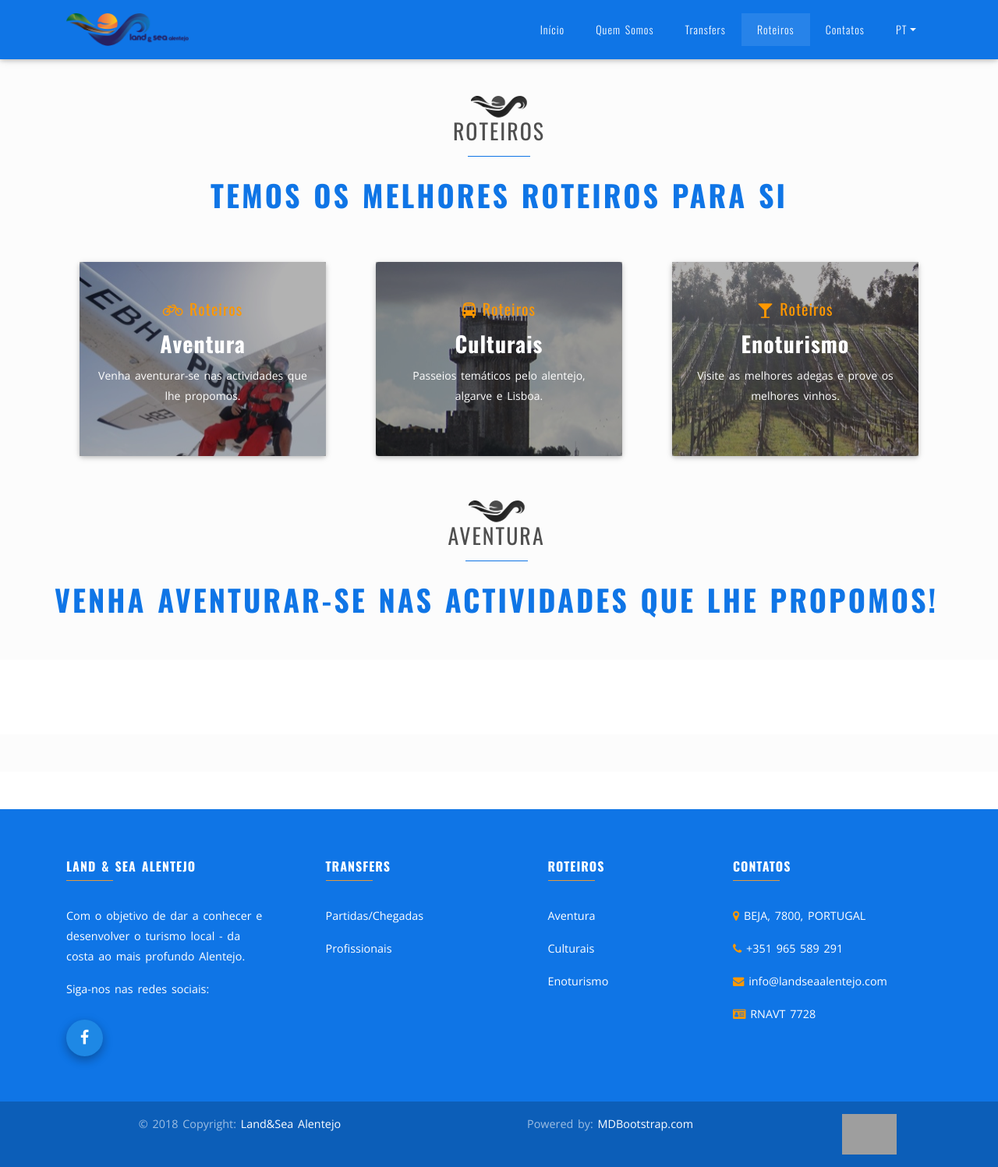
After one commit to nmilho/lsa, a PHP site: page /pt/tours/index.php in a window 1280 px wide. The commit adds this page. Shown: the whole page at 78% size. Run offline with PHP 8.4, Linux system fonts and the light colour scheme; grey boxes are pictures that could not be loaded.

Commit message:
[WIP] tours structure

```diff
--- a/css/style.css
+++ b/css/style.css
@@ -209,3 +209,30 @@ section .titlenoimg:after {
 .dropdown-menu {
     min-width: 4rem;
 }
+
+
+#toursindex .nav-tabs .nav-link.active {
+    color: inherit;
+    background-color: transparent;
+    border-color: transparent;
+}
+
+
+#toursindex .nav-tabs .nav-link:focus,
+#toursindex .nav-tabs .nav-link:hover {
+    border-color: transparent;
+}
+
+#toursindex .nav-tabs .nav-link:focus .rgba-black-light,
+#toursindex .nav-tabs .nav-link:hover .rgba-black-light {
+    background-color: rgba(0,0,0,0);
+}
+
+#toursindex .nav-tabs {
+    border-bottom: 0px none;
+}
+
+#toursindex .nav-tabs .nav-link.active .card {
+	box-shadow: 0 2px 18px 0 rgba(0,0,0,.16), 0 2px 23px 0 rgba(0,0,0,0.22);
+	zoom: 1.05;
+}
--- /dev/null
+++ b/pt/tours/index.php
@@ -0,0 +1,514 @@
+<!DOCTYPE html>
+<html lang="pt">
+
+<head>
+    <meta charset="utf-8">
+    <meta name="viewport" content="width=device-width, initial-scale=1, shrink-to-fit=no">
+    <meta http-equiv="x-ua-compatible" content="ie=edge">
+    <title>Land&Sea Alentejo | Roteiros: Aventura, Cultura e Enoturismo</title>
+
+    <meta name="description" content="Passeios por Lisboa, Beja, Évora, e Algarve. Turismo, cultura, aventura, vinho pelo Alentejo.">
+
+    <link rel="canonical" href="http://www.landseaalentejo.com/">
+
+<!--
+    <link rel="alternate" hreflang="en" href="http://www.landseaalentejo.com/en/">
+    <link rel="alternate" hreflang="pt" href="http://www.landseaalentejo.com/pt/">
+-->
+
+    <meta property="og:locale" content="pt_PT">
+    <meta property="og:site_name" content="Land and Sea Alentejo">
+    <meta property="og:title" content="Land&Sea Alentejo | Roteiros: Aventura, Cultura e Enoturismo">
+    <meta property="og:url" content="http://www.landseaalentejo.com/">
+    <meta property="og:type" content="website">
+    <meta property="og:description" content="Passeios por Lisboa, Beja, Évora, e Algarve. Turismo, cultura, aventura, vinho pelo Alentejo.">
+
+    <!-- Font Awesome -->
+    <link rel="stylesheet" href="https://maxcdn.bootstrapcdn.com/font-awesome/4.7.0/css/font-awesome.min.css">
+    <!-- Google Fonts - OpenSans and Oswald -->
+    <link href='https://fonts.googleapis.com/css?family=Open+Sans:400,800italic,800,700italic,700,600italic,400italic,600,300italic,300|Oswald:400,300,700' rel='stylesheet' type='text/css'>
+    <!-- Bootstrap core CSS -->
+    <link href="/css/bootstrap.min.css" rel="stylesheet">
+    <!-- Material Design Bootstrap -->
+    <link href="/css/mdb.min.css" rel="stylesheet">
+    <!-- Your custom carousel slides (optional) -->
+    <link href="/css/carousel.css" rel="stylesheet">
+    <!-- OWL carousel -->
+    <link href="/css/owl.carousel.css" rel="stylesheet">
+    <!-- Your custom table styles (optional) -->
+    <link href="/css/table_price.css" rel="stylesheet">
+    <!-- Your custom styles (optional) -->
+    <link href="/css/style.css" rel="stylesheet">
+</head>
+
+<body id="body">
+
+<!-- Start your project here-->
+
+    <!--Main Navigation-->
+    <header style="height: auto; margin-top: 75px;" >
+        <!--Navbar-->
+        <nav class="navbar navbar-expand-lg navbar-dark fixed-top scrolling-navbar" style="background-color: #0f75e6;">
+            <div class="container">
+            <!-- Navbar brand -->
+            <a class="navbar-brand" href="#">
+                <img src="/img/logo/logo_h_md.png" height="42" alt="Land&Sea Alentejo">
+            </a>
+
+            <!-- Collapse button -->
+            <button class="navbar-toggler" type="button" data-toggle="collapse" data-target="#topnaVbar" aria-controls="topnaVbar"
+                aria-expanded="false" aria-label="Toggle navigation">
+                <span class="navbar-toggler-icon"></span>
+            </button>
+
+            <!-- Collapsible content -->
+            <div class="collapse navbar-collapse" id="topnaVbar">
+
+                <!-- Links -->
+                <ul class="navbar-nav ml-auto">
+                    <li class="nav-item">
+                        <a class="nav-link" href="#body">Início</a>
+                    </li>
+                    <li class="nav-item">
+                        <a class="nav-link smooth-scroll" href="#about">Quem Somos</a>
+                    </li>
+                    <li class="nav-item">
+                        <a class="nav-link smooth-scroll" href="#transfers">Transfers</a>
+                    </li>
+
+                    <li class="nav-item active">
+                        <a class="nav-link smooth-scroll" href="#tours">Roteiros
+                            <span class="sr-only">(current)</span>
+                        </a>
+                    </li>
+
+                    <li class="nav-item">
+                        <a class="nav-link smooth-scroll" href="#contacts">Contatos</a>
+                    </li>
+                    <!-- Dropdown -->
+                    <li class="nav-item dropdown">
+                        <a class="nav-link dropdown-toggle" id="navbarDropdownMenuLink" data-toggle="dropdown" aria-haspopup="true" aria-expanded="false">PT</a>
+                        <div class="dropdown-menu dropdown-primary" aria-labelledby="navbarDropdownMenuLink">
+                            <a class="dropdown-item" href="/en/">EN</a>
+                            <a class="dropdown-item" href="/pt/">PT</a>
+                        </div>
+                    </li>
+                </ul>
+                <!-- Links -->
+            </div>
+            <!-- Collapsible content -->
+        </div>
+        </nav>
+        <!--/.Navbar-->
+
+
+
+        <!--Mask--><!--
+        <div id="intro" class="view" >
+
+            <div class="full-bg-img">
+
+                <div class="mask rgba-black-slight">
+
+                    <div class="container-fluid d-flex align-items-center justify-content-center h-100">
+
+                        <div class="row d-flex justify-content-center text-center">
+
+                            <div class="col-md-10">
+
+                                <!-- Heading --><!--
+                                <h2 class="display-3 font-weight-bold white-text mb-2">Travel</h2>
+
+                                <!-- Divider --><!--
+                                <hr class="hr-light">
+
+                                <!-- Description --><!--
+                                <h4 class="white-text my-4">Lorem ipsum dolor sit amet, consectetur adipisicing elit. Deleniti consequuntur.</h4>
+                                <button type="button" class="btn btn-outline-white">Read more<i class="fa fa-book ml-2"></i></button>
+
+                            </div>
+
+                        </div>
+
+                    </div>
+
+                </div>
+
+            </div>
+
+        </div>
+        <!--/.Mask-->
+
+
+
+
+    </header>
+    <!--Main Navigation-->
+
+    <!--Main layout-->
+    <main class="mt-5">
+
+            <!--Section: Tours Index-->
+            <section id="toursindex" class="text-center py-5">
+
+                <div class="container">
+                    <!-- Heading -->
+                    <h2 class="title dark-grey-text">Roteiros</h2>
+                    <p class="subtitle blue-text mb-5">Temos os melhores roteiros para si</p>
+
+                    <!--Grid row-->
+                    <ul class="row nav nav-tabs">
+
+                        <!--Grid column-->
+                        <li class="col-md-4 mb-5 nav-item">
+
+                            <!-- Card -->
+                            <a href="#adventuretours" class="nav-link" data-toggle="tab" role="tab">
+                                <div class="card card-image" style="background-image: url(/photos/aventura.jpg);">
+
+                                <!-- Content -->
+
+                                    <div class="text-white text-center d-flex align-items-center rgba-black-light py-5 px-4">
+                                        <div class="w-100">
+                                            <h5 class="orange-text"><i class="fa fa-bicycle"></i> Roteiros</h5>
+                                            <h3 class="card-title pt-2"><strong>Aventura</strong></h3>
+                                            <p>Venha aventurar-se nas actividades que lhe propomos.</p>
+                                        </div>
+                                    </div>
+
+                                <!-- Content -->
+
+                                </div>
+                            </a>
+                            <!-- Card -->
+
+                        </li>
+                        <!--Grid column-->
+
+                        <!--Grid column-->
+                        <li class="col-md-4 mb-5 nav-item">
+
+                            <!-- Card -->
+                            <a href="#culturetours" class="nav-link" data-toggle="tab" role="tab">
+                                <div class="card card-image" style="background-image: url(/photos/passeios.jpg);">
+
+                                <!-- Content -->
+
+                                    <div class="text-white text-center d-flex align-items-center rgba-black-light py-5 px-4">
+                                        <div class="w-100">
+                                            <h5 class="orange-text"><i class="fa fa-bus"></i> Roteiros</h5>
+                                            <h3 class="card-title pt-2"><strong>Culturais</strong></h3>
+                                            <p>Passeios temáticos pelo alentejo, algarve e Lisboa.</p>
+                                        </div>
+                                    </div>
+                                <!-- Content -->
+                                </div>
+                            </a>
+                            <!-- Card -->
+
+                        </li>
+                        <!--Grid column-->
+
+                        <!--Grid column-->
+                        <li class="col-md-4 mb-5 nav-item">
+
+                            <!-- Card -->
+                            <a href="#winetours"  class="nav-link" data-toggle="tab" role="tab">
+                                <div class="card card-image" style="background-image: url(/photos/enoturismo.jpg);">
+
+                                <!-- Content -->
+
+                                    <div class="text-white text-center d-flex align-items-center rgba-black-light py-5 px-4">
+                                        <div class="w-100">
+                                            <h5 class="orange-text"><i class="fa fa-glass"></i> Roteiros</h5>
+                                            <h3 class="card-title pt-2"><strong>Enoturismo</strong></h3>
+                                            <p>Visite as melhores adegas e prove os melhores vinhos.</p>
+                                        </div>
+                                    </div>
+
+                                <!-- Content -->
+                                </div>
+                            </a>
+                            <!-- Card -->
+
+                        </li>
+                        <!--Grid column-->
+
+
+                    </ul>
+                    <!--/Grid row-->
+
+                    <!--Grid row-->
+                    <!-- Tab panels -->
+                    <div class="row tab-content">
+                        <!--Panel 1-->
+                        <div class="tab-pane fade in show active" id="adventuretours" role="tabpanel">
+                            <!-- Heading -->
+                            <h2 class="title dark-grey-text">Aventura</h2>
+                            <p class="subtitle blue-text mb-5">Venha aventurar-se nas actividades que lhe propomos!</p>
+                        </div>
+                        <!--/.Panel 1-->
+                        <!--Panel 2-->
+                        <div class="tab-pane fade" id="culturetours" role="tabpanel">
+                            <!-- Heading -->
+                            <h2 class="title dark-grey-text">Culturais</h2>
+                            <p class="subtitle blue-text mb-5">Passeios temáticos pelo alentejo, algarve e Lisboa.</p>
+                        </div>
+                        <!--/.Panel 2-->
+                        <!--Panel 3-->
+                        <div class="tab-pane fade" id="winetours" role="tabpanel">
+                            <!-- Heading -->
+                            <h2 class="title dark-grey-text">Enoturismo</h2>
+                            <p class="subtitle blue-text mb-5">Visite as melhores adegas e prove os melhores vinhos.</p>
+                        </div>
+                        <!--/.Panel 3-->
+                        </div>
+                    <!--/.Grid row-->
+
+                </div>
+                <!--/.Container-->
+
+
+            <section id="toursindex" class="text-center py-5">
+            <!--/.Section: Tours Index-->
+
+
+
+
+
+    </main>
+    <!--Main layout-->
+
+
+    <!--Footer-->
+    <footer class="page-footer font-small blue pt-0">
+
+
+        <!--Footer Links-->
+        <div class="container pt-5 mt-5 mb-4 text-center text-md-left">
+            <div class="row mt-3">
+
+                <!--First column-->
+                <div class="col-md-3 col-lg-4 col-xl-3 mb-4">
+                    <h6 class="text-uppercase font-weight-bold">
+                        <strong>Land & Sea Alentejo</strong>
+                    </h6>
+                    <hr class="orange accent-2 mb-4 mt-0 d-inline-block mx-auto" style="width: 60px;">
+                    <p>Com o objetivo de dar a conhecer e desenvolver o turismo local - da costa ao mais profundo Alentejo.</p>
+                    <!--Facebook-->
+                    <p>Siga-nos nas redes sociais:</p>
+                    <a href="https://www.facebook.com/Land-Sea-alentejo-545763372449882/" target="_blank" class="btn-floating blue darken-1 fb-ic ml-0">
+                        <i class="fa fa-facebook white-text fa-2x mr-4"> </i>
+                    </a>
+                </div>
+                <!--/.First column-->
+
+                <!--Second column-->
+                <div class="col-md-2 col-lg-2 col-xl-2 mx-auto mb-4">
+                    <h6 class="text-uppercase font-weight-bold">
+                        <strong>Transfers</strong>
+                    </h6>
+                    <hr class="orange accent-2 mb-4 mt-0 d-inline-block mx-auto" style="width: 60px;">
+                    <p>
+                        <a href="#!">Partidas/Chegadas</a>
+                    </p>
+                    <p>
+                        <a href="#!">Profissionais</a>
+                    </p>
+                </div>
+                <!--/.Second column-->
+
+                <!--Third column-->
+                <div class="col-md-3 col-lg-2 col-xl-2 mx-auto mb-4">
+                    <h6 class="text-uppercase font-weight-bold">
+                        <strong>Roteiros</strong>
+                    </h6>
+                    <hr class="orange accent-2 mb-4 mt-0 d-inline-block mx-auto" style="width: 60px;">
+                    <p>
+                        <a href="#!">Aventura</a>
+                    </p>
+                    <p>
+                        <a href="#!">Culturais</a>
+                    </p>
+                    <p>
+                        <a href="#!">Enoturismo</a>
+                    </p>
+                </div>
+                <!--/.Third column-->
+
+                <!--Fourth column-->
+                <div class="col-md-4 col-lg-3 col-xl-3">
+                    <h6 class="text-uppercase font-weight-bold">
+                        <strong>Contatos</strong>
+                    </h6>
+                    <hr class="orange accent-2 mb-4 mt-0 d-inline-block mx-auto" style="width: 60px;">
+                    <p><i class="fa fa-map-marker orange-text"></i> BEJA, 7800, PORTUGAL</p>
+                    <p><i class="fa fa-phone orange-text"></i> +351 965 589 291</p>
+                    <p><i class="fa fa-envelope orange-text"></i> info@landseaalentejo.com</p>
+                    <p><i class="fa fa-id-card orange-text"></i> RNAVT 7728</p>
+                </div>
+                <!--/.Fourth column-->
+
+            </div>
+        </div>
+        <!--/.Footer Links-->
+
+        <!--Copyright-->
+        <div class="footer-copyright py-3 text-center">
+            <div class="container">
+                <div class="row">
+                    <div class="col-md-10 text-center">
+                        <div class="row">
+                            <div class="col-md-6 text-center">
+                                © 2018 Copyright:
+                            <a href="https://www.landseaalentejo.com"> Land&Sea Alentejo</a>
+                            </div>
+                            <div class="col-md-6 text-center">
+                                Powered by:
+                                <a href="https://mdbootstrap.com/bootstrap-tutorial/" target="_blank"> MDBootstrap.com</a>
+                            </div>
+                        </div>
+                    </div>
+                    <div class="col-md-2 text-center">
+                        <a href="http://www.turismodeportugal.pt/" target="_blank">
+                            <img width="70" src="/photos/turismoportugal.png">
+                        </a>
+                    </div>
+                </div>
+            </div>
+
+
+        </div>
+        <!--/.Copyright-->
+
+    </footer>
+    <!--/.Footer-->
+
+
+    <!--BackToTop-->
+    <div class="fixed-action-btn backtotop d-none" style="bottom: 45px; right: 24px;">
+        <a href="#body" class="btn-floating btn-lg orange text-center waves-effect waves-light smooth-scroll">
+            <i class="fa fa-chevron-up white-text"></i>
+        </a>
+    </div>
+    <!--./BackToTop-->
+
+
+
+<!-- Modal -->
+<div class="modal fade" id="transfersprice" tabindex="-1" role="dialog" aria-labelledby="exampleModalLabel" aria-hidden="true">
+    <div class="modal-dialog modal-lg" role="document">
+        <div class="modal-content">
+            <div class="modal-header">
+                <h5 class="modal-title text-upper" id="exampleModalLabel">Transfers - Tabela de preços</h5>
+                <button type="button" class="close" data-dismiss="modal" aria-label="Close">
+                    <span aria-hidden="true">&times;</span>
+                </button>
+            </div>
+            <div class="modal-body">
+                <p><small>Valores calculados com partida/chegada a Beja.<br/>
+                Distâncias superiores sujeitas a ajustamento.<br/><strong>
+                Em caso de viagem de ida/volta 25% de desconto na viagem de regresso.</strong></small></p>
+
+                <!--Table-->
+                <table class="table rounded-corners table-hover">
+
+                    <!--Table head-->
+                    <thead>
+                        <tr class="text-white">
+                            <th>Trajecto</th>
+                            <th>1-4 pax</th>
+                            <th>5-7 pax</th>
+                        </tr>
+                    </thead>
+                    <!--Table head-->
+
+                    <!--Table body-->
+                    <tbody>
+                        <tr>
+                            <th scope="row">Beja <i class="fa fa-caret-right"></i> Lisboa Apt</th>
+                            <td>215€</td>
+                            <td>245€</td>
+                        </tr>
+                        <tr>
+                            <th scope="row">Beja <i class="fa fa-caret-right"></i> Faro Apt</th>
+                            <td>190€</td>
+                            <td>220€</td>
+                        </tr>
+                        <tr>
+                            <th scope="row">Beja <i class="fa fa-caret-right"></i> Sines</th>
+                            <td>110€</td>
+                            <td>140€</td>
+                        </tr>
+                        <tr>
+                            <th scope="row">Beja <i class="fa fa-caret-right"></i> Zambujeira</th>
+                            <td>140€</td>
+                            <td>170€</td>
+                        </tr>
+                        <tr>
+                            <th scope="row">Beja <i class="fa fa-caret-right"></i> Évora</th>
+                            <td>95€</td>
+                            <td>125€</td>
+                        </tr>
+                        <tr>
+                            <th scope="row">Beja <i class="fa fa-caret-right"></i> Albufeira</th>
+                            <td>170€</td>
+                            <td>200€</td>
+                        </tr>
+                        <tr>
+                            <th scope="row">Beja <i class="fa fa-caret-right"></i> Lagos</th>
+                            <td>200€</td>
+                            <td>230€</td>
+                        </tr>
+                        <tr>
+                            <th scope="row">Beja <i class="fa fa-caret-right"></i> Vila Real Sto. António</th>
+                            <td>170€</td>
+                            <td>200€</td>
+                        </tr>
+                        <tr>
+                            <th scope="row">Beja <i class="fa fa-caret-right"></i> Sevilha</th>
+                            <td>230€</td>
+                            <td>260€</td>
+                        </tr>
+                        <tr>
+                            <th scope="row">* 20% adicional entre as 21 horas e as 7 horas.</th>
+                            <th colspan="2">* Valores com IVA incluido à taxa de 6%</th>
+                        </tr>
+                    </tbody>
+
+                </table>
+                <!--./Table-->
+
+            </div>
+            <div class="modal-footer">
+                <button type="button" class="btn btn-blue" data-dismiss="modal">Close</button>
+            </div>
+        </div>
+    </div>
+</div>
+<!-- ./Modal -->
+
+
+<!-- /Start your project here-->
+
+    <!-- SCRIPTS -->
+    <!-- JQuery -->
+    <script type="text/javascript" src="/js/jquery-3.2.1.min.js"></script>
+    <!-- Bootstrap tooltips -->
+    <script type="text/javascript" src="/js/popper.min.js"></script>
+    <!-- Bootstrap core JavaScript -->
+    <script type="text/javascript" src="/js/bootstrap.min.js"></script>
+    <!-- OWL Carousel JavaScript -->
+    <script type="text/javascript" src="/js/owl.carousel.min.js"></script>
+    <!-- MDB core JavaScript -->
+    <script type="text/javascript" src="/js/mdb.min.js"></script>
+    <!-- Smooth-Scroll JavaScript
+    <script type="text/javascript" src="/js/scripts.js"></script>
+    <!-- Precos Script
+    <script type="text/javascript" src="/js/precos.js"></script>
+    <!-- Ajax-form Script
+    <script type="text/javascript" src="/js/app.js"></script>
+    -->
+</body>
+
+</html>
```
Also changed, not shown: pt/tours/2.php (renamed from pt/tours.php, +77 -98 lines).
